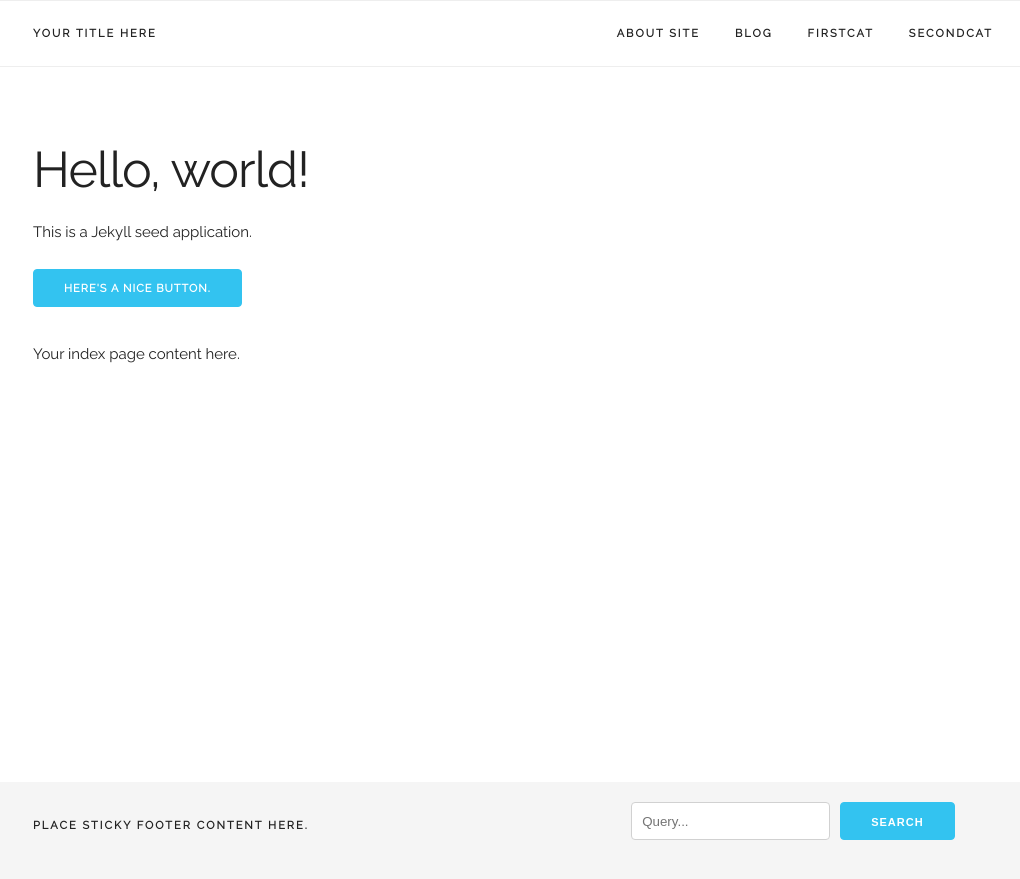
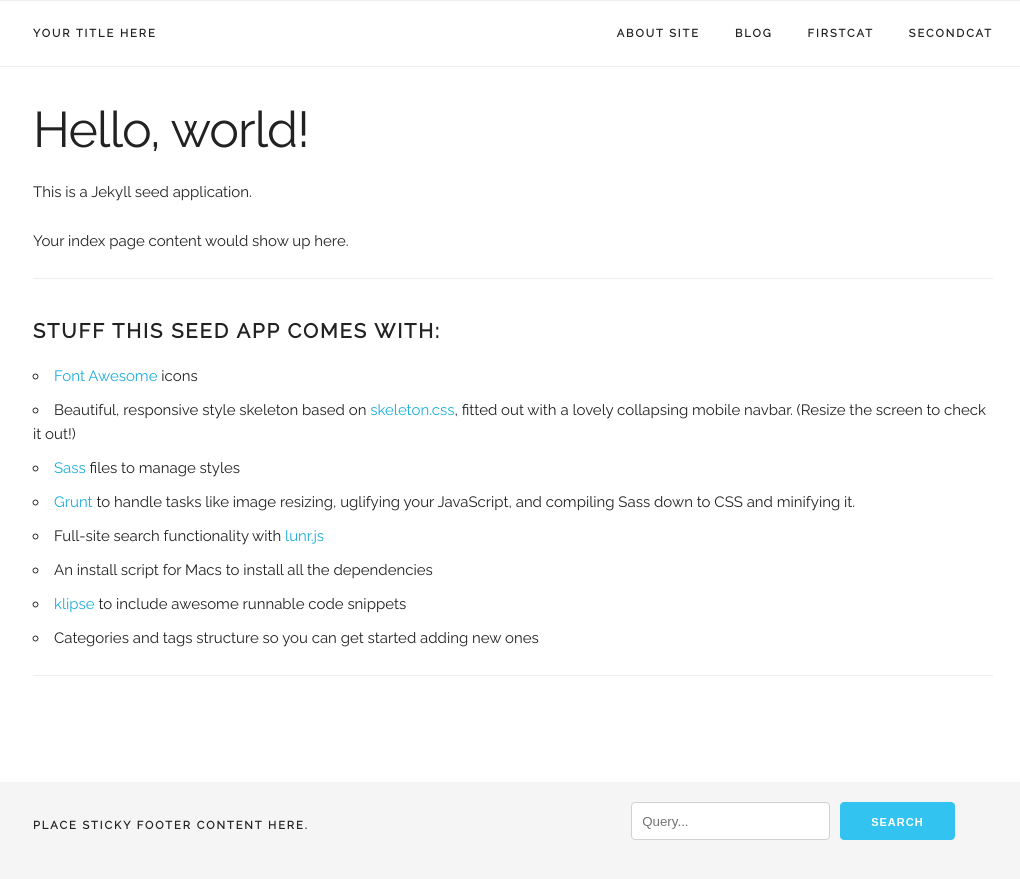
Before and after one commit to prostko/second-demo, a Jekyll site: the page built from _static/index.html, in a window 1280 px wide. Shown: the top 879 px of the page, without its empty margins (127-1147 px from the left). Built offline with Jekyll 4.4.1, drawn with Linux system fonts in a browser that asks for light colours.

Commit message:
cleanup, add explanation list

```diff
--- /dev/null
+++ b/_static/index.html
@@ -0,0 +1,39 @@
+---
+layout: default
+permalink: /
+---
+
+<div class="index-wrapper">
+  <div class="container">
+
+    <div class="index-section">
+      <h1>Hello, world!</h1>
+      <p>This is a Jekyll seed application.</p>
+      <p class="lead">Your index page content would show up here.</p>
+    </div>
+
+    <div class="index-section">
+      <h2 class="header medium-header">Stuff this seed app comes with:</h2>
+
+      <ul>
+        <li><a href="http://fontawesome.io/">Font Awesome</a> icons</li>
+
+        <li>Beautiful, responsive style skeleton based on <a href="http://getskeleton.com/">skeleton.css</a>, fitted out with a lovely collapsing mobile navbar. (Resize the screen to check it out!)</li>
+
+        <li><a href="http://sass-lang.com/">Sass</a> files to manage styles</li>
+
+        <li><a href="http://gruntjs.com/">Grunt</a> to handle tasks like image resizing, uglifying your JavaScript, and compiling Sass down to CSS and minifying it.</li>
+
+        <li>Full-site search functionality with <a href="https://github.com/slashdotdash/jekyll-lunr-js-search">lunr.js</a></li>
+
+        <li>An install script for Macs to install all the dependencies</li>
+
+        <li><a href="https://github.com/viebel/klipse">klipse</a> to include awesome runnable code snippets</li>
+
+        <li>Categories and tags structure so you can get started adding new ones</li>
+      </ul>
+    </div>
+
+
+  </div>
+</div>
--- a/assets/development/stylesheets/components/_footer.scss
+++ b/assets/development/stylesheets/components/_footer.scss
@@ -1,4 +1,4 @@
-/* Sticky footer styles from Bootstrap
+/* Sticky footer styles
 -------------------------------------------------- */
 html {
   position: relative;
--- a/assets/development/stylesheets/pages/_blog.scss
+++ b/assets/development/stylesheets/pages/_blog.scss
@@ -0,0 +1,3 @@
+/**
+ * Blog index page styles
+ */
--- a/index.html
+++ /dev/null
@@ -1,17 +0,0 @@
----
-layout: default
----
-
-<div class="index-wrapper">
-  <div class="container">
-
-    <h1>Hello, world!</h1>
-
-    <p>This is a Jekyll seed application.</p>
-
-    <p><a class="button button-primary" href="#" role="button">Here's a nice button.</a></p>
-
-    <p class="lead">Your index page content here.</p>
-
-  </div>
-</div>
```
Also changed, not shown: assets/development/stylesheets/pages/_index.scss (+4 -21 lines), assets/production/stylesheets/main.min.css.
